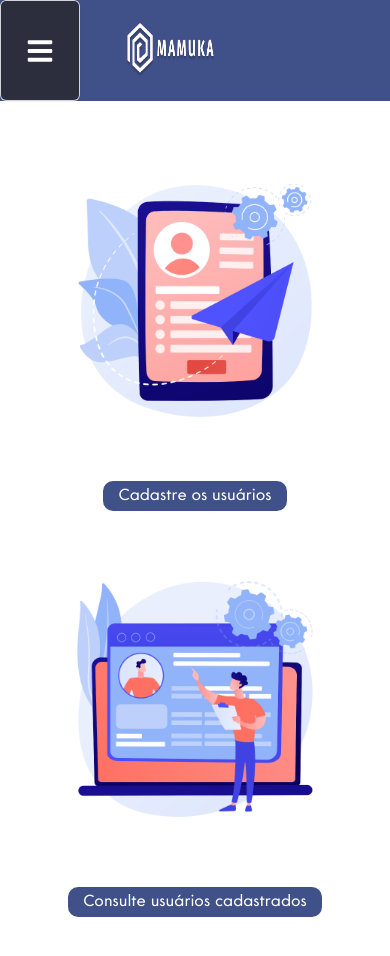
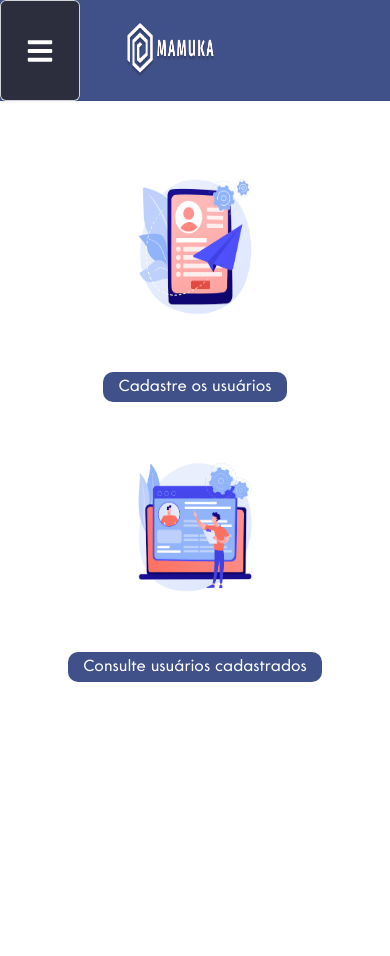
Before and after one commit to MamukaSenai/React-Mamuka, a React (Vite) app: page / in a window 390 px wide. Shown: the top 956 px of the page. After the commit the page ends 844 px from the top, so only its background shows below. Built offline with nearby package versions, Linux system fonts and the light colour scheme.

Commit message:
resposividade home

```diff
--- a/src/pages/Administrador/Home/index.tsx
+++ b/src/pages/Administrador/Home/index.tsx
@@ -22,7 +22,7 @@ function Home() {
 <main>
         <div className="conteudo">
                 <div className="cadastro">
-                    <img src={Cadastro} alt="cadastro" />
+                    <img className="imgCadastro" src={Cadastro} alt="cadastro" />
                         <Link to="cadastro/usuario" className="button">
                           {/* <a href="#" className="button">
                             {" "}
@@ -34,7 +34,7 @@ function Home() {
 
 
                 <div className="consulta">
-                    <img src={Consulta} alt="consulta" />
+                    <img className="imgConsulta" src={Consulta} alt="consulta" />
                         <Link to="listadevs" className="button">
                           {/* <a href="" className="button">
                             {" "}
--- a/src/pages/Administrador/Home/style.css
+++ b/src/pages/Administrador/Home/style.css
@@ -111,9 +111,20 @@ main
         display: flex;
         justify-content: center;
         align-items: center;
-        flex-direction: column; /*resolução a baixo de 820 muda as div para colunas */
+        flex-direction: column; resolução a baixo de 820 muda as div para colunas
     }
 
+    .imgCadastro
+    {
+        width: 150px;
+        height: 150px;
+    }
+
+    .imgConsulta
+    {
+        width: 150px;
+        height: 150px;
+    }
 
 }
 
--- a/src/pages/Gestor/Login/index.tsx
+++ b/src/pages/Gestor/Login/index.tsx
@@ -4,10 +4,6 @@ import "./style.css"
 import Logo from "../../../assets/logo.png"
 import LoginLateralEsquerda from "../../../assets/LoginLateralEsquerda.png"
 import mamuca from "../src/assets/Logo.png"
-
-
-
-
 
 
 
```
Also changed, not shown: tsconfig.node.json (deleted, +0 -10 lines).
